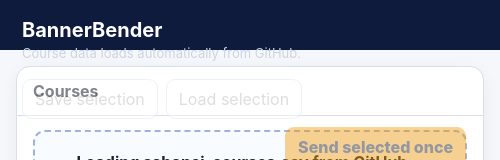
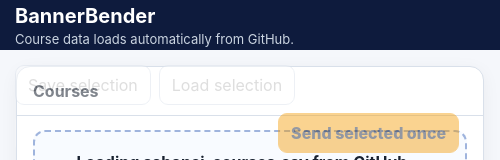
Before and after one commit to YouTube-101/BannerBender, an Electron app: page index.html in a window 500 px wide. Shown: the top 160 px of the page. Drawn offline with Linux system fonts and the light colour scheme; no server answers.

Commit message:
header fix 1

```diff
--- a/index.html
+++ b/index.html
@@ -9,7 +9,7 @@
 <script defer src="script.js"></script>
 </head>
 <body>
-<header class="titlebar">
+<header>
   <div>
     <h1>BannerBender</h1>
     <p>Course data loads automatically from GitHub.</p>
--- a/main.js
+++ b/main.js
@@ -143,7 +143,9 @@
     backgroundColor: '#1e1e1e'
   });
   win.setWindowButtonPosition({ x: 18, y: 18 });
-  //win.webContents.openDevTools();
+
+  win.webContents.openDevTools();
+
   win.webContents.setWindowOpenHandler(({ url }) => {
     if (isAllowedExternalUrl(url)) {
       void shell.openExternal(url);
--- a/style.css
+++ b/style.css
@@ -15,13 +15,6 @@
   --slot-height:64px;
 }
 *{box-sizing:border-box}
-.titlebar {
-  -webkit-app-region: drag;
-  margin-left: env(titlebar-area-x, 0);
-  width:       env(titlebar-area-width, 100%);
-  height:      env(titlebar-area-height, 50px);
-  box-sizing: border-box;
-}
 body{
   margin:0;
   font-family:Inter,system-ui,-apple-system,Segoe UI,Roboto,Arial,sans-serif;
@@ -36,12 +29,17 @@
 header{
   background:#0e1b3d;
   color:white;
-  padding:18px 22px;
+  padding:4px 15px;
   display:flex;
   gap:18px;
   align-items:center;
   justify-content:space-between;
   flex-wrap:wrap;
+  -webkit-app-region: drag;
+  margin-left: env(titlebar-area-x, 0);
+  width:       env(titlebar-area-width, 100%);
+  height:      env(titlebar-area-height, 50px);
+  box-sizing: border-box;
 }
 header h1{font-size:20px;margin:0}
 header p{margin:3px 0 0;color:#cbd5e1;font-size:13px}
```
